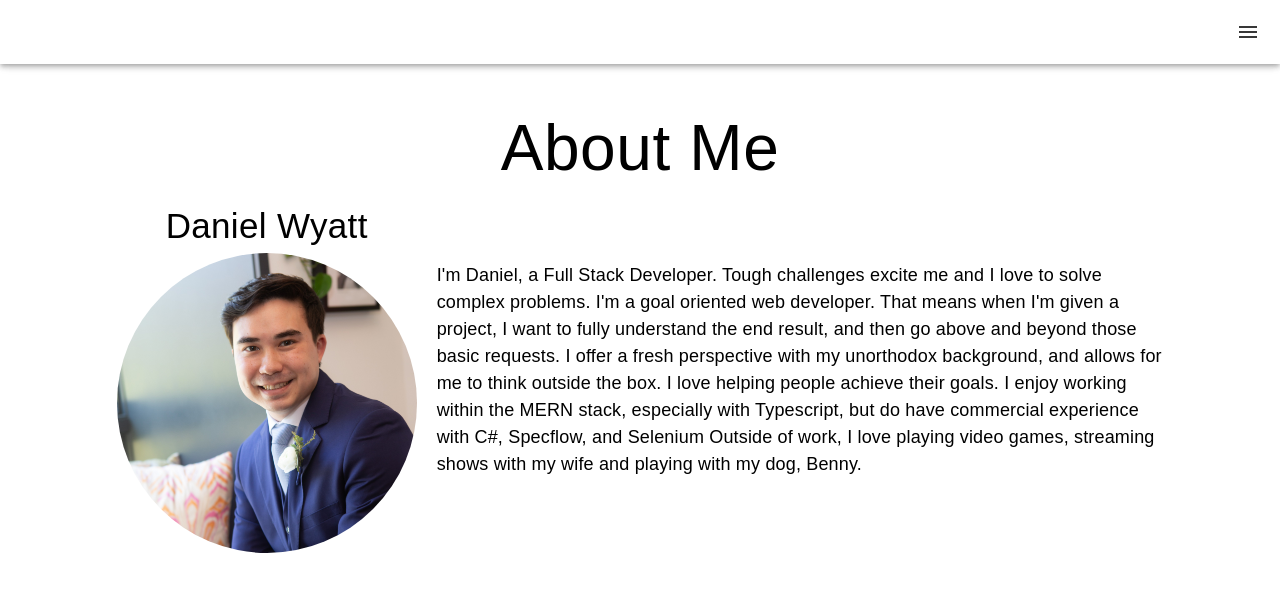
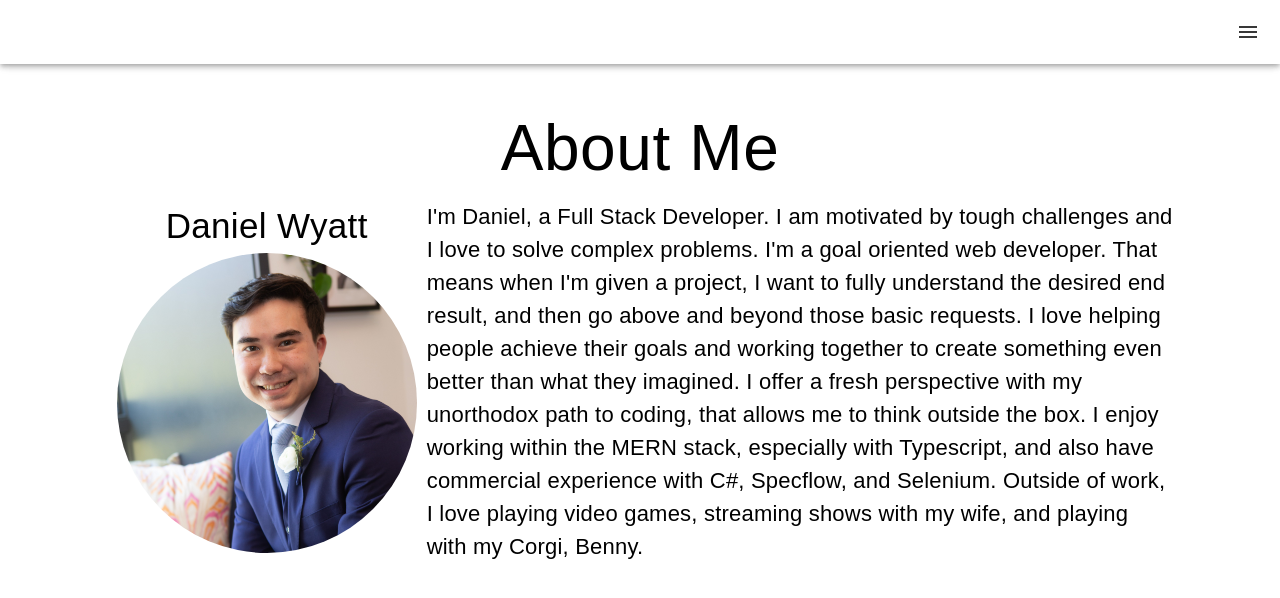
Before and after one commit to Dr-Wyatt/netlify-portfolio, a React (Create React App) app: page /about in a window 1280 px wide. Shown: the top 598 px of the page. Built offline with nearby package versions, Linux system fonts and the light colour scheme; a web font is replaced by a local one.

Commit message:
Finalized About Me text

```diff
--- a/src/Pages/About.tsx
+++ b/src/Pages/About.tsx
@@ -12,14 +12,14 @@ const userStyles = makeStyles(() => ({
   },
   typographyBody: {
     fontFamily: font,
-    fontSize: 20,
-    // textAlign: "left",
+    fontSize: 22,
+    textAlign: "left",
   },
   typographyBodyXSmall: {
     fontFamily: font,
     fontSize: 18,
     textAlign: "left",
-    padding: "10px",
+    padding: "15px",
   },
   typographyName: {
     fontFamily: font,
@@ -41,7 +41,7 @@ const About = () => {
   const classes = userStyles();
   const theme = useTheme();
   const imageQuery = useMediaQuery(theme.breakpoints.up("lg"));
-  const matches = useMediaQuery(theme.breakpoints.up("xs"));
+  const matches = useMediaQuery(theme.breakpoints.up("sm"));
   return (
     <Grid
       container
@@ -60,28 +60,18 @@ const About = () => {
           ></img>
         </Grid>
         <Grid container item xs={12} md={7} alignItems="center">
-          <Typography className={matches ? classes.typographyBodyXSmall : classes.typographyBody} paragraph={true} >
+          <Typography className={matches ?  classes.typographyBody : classes.typographyBodyXSmall} paragraph={true} >
             I'm Daniel, a Full Stack Developer.
 
-            Tough challenges excite me and I love to solve complex problems.
-            I'm a goal oriented web developer. That means when I'm given a project, I want to fully understand the end result, and then go above and beyond those basic requests.
-            I offer a fresh perspective with my unorthodox background, and allows for me to think outside the box.
-            I love helping people achieve their goals.
+            I am motivated by tough challenges and I love to solve complex problems.
+            I'm a goal oriented web developer. That means when I'm given a project, I want to fully understand the desired end result, and then go above and beyond those basic requests.
+            I love helping people achieve their goals and working together to create something even better than what they imagined.
+            I offer a fresh perspective with my unorthodox path to coding, that allows me to think outside the box.
 
-            I enjoy working within the MERN stack, especially with Typescript, but do have commercial experience with C#, Specflow, and Selenium
+            I enjoy working within the MERN stack, especially with Typescript, and also have commercial experience with C#, Specflow, and Selenium.
 
-            Outside of work, I love playing video games, streaming shows with my wife and playing with my dog, Benny.
+            Outside of work, I love playing video games, streaming shows with my wife, and playing with my Corgi, Benny.
 
-            {/* Full Stack Web Developer and graduate of Northwestern University
-            MERN Full Stack Bootcamp. Through both my work and school experience
-            I have strengthened my skills in communicating with clients to meet
-            their needs, as well as creatively worked to solve problems both in
-            and out of the coding world. I have experience in the major coding
-            languages including Javascript, NodeJS, ExpressJS, and ReactJS,
-            which I have used in several projects such as authenticated login
-            and backend data manipulation in Sahara and Likely, and aim to
-            improve upon to build meaningful applications for practical use in
-            the workplace. */}
           </Typography>
         </Grid>
       </Grid>
```
